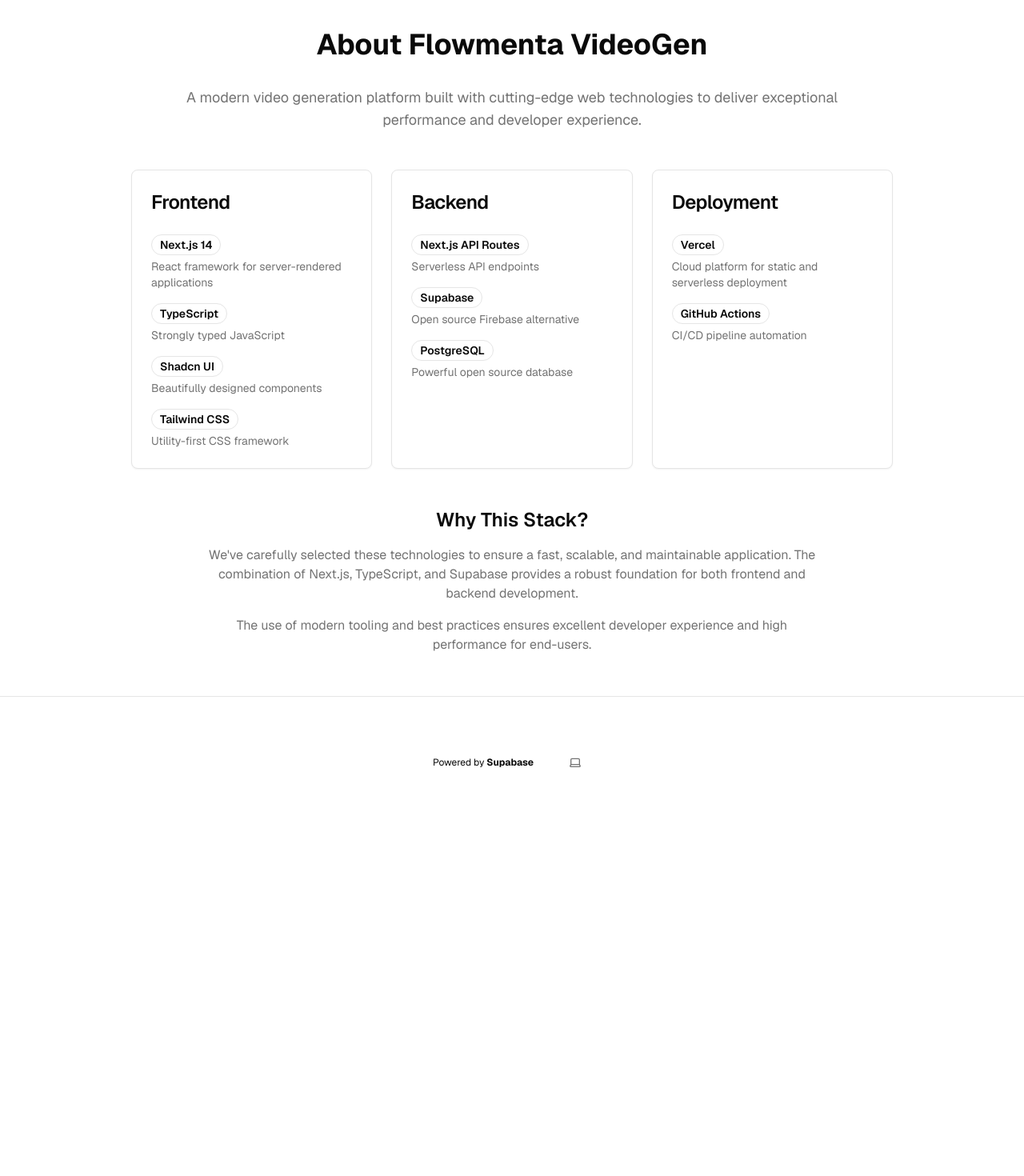
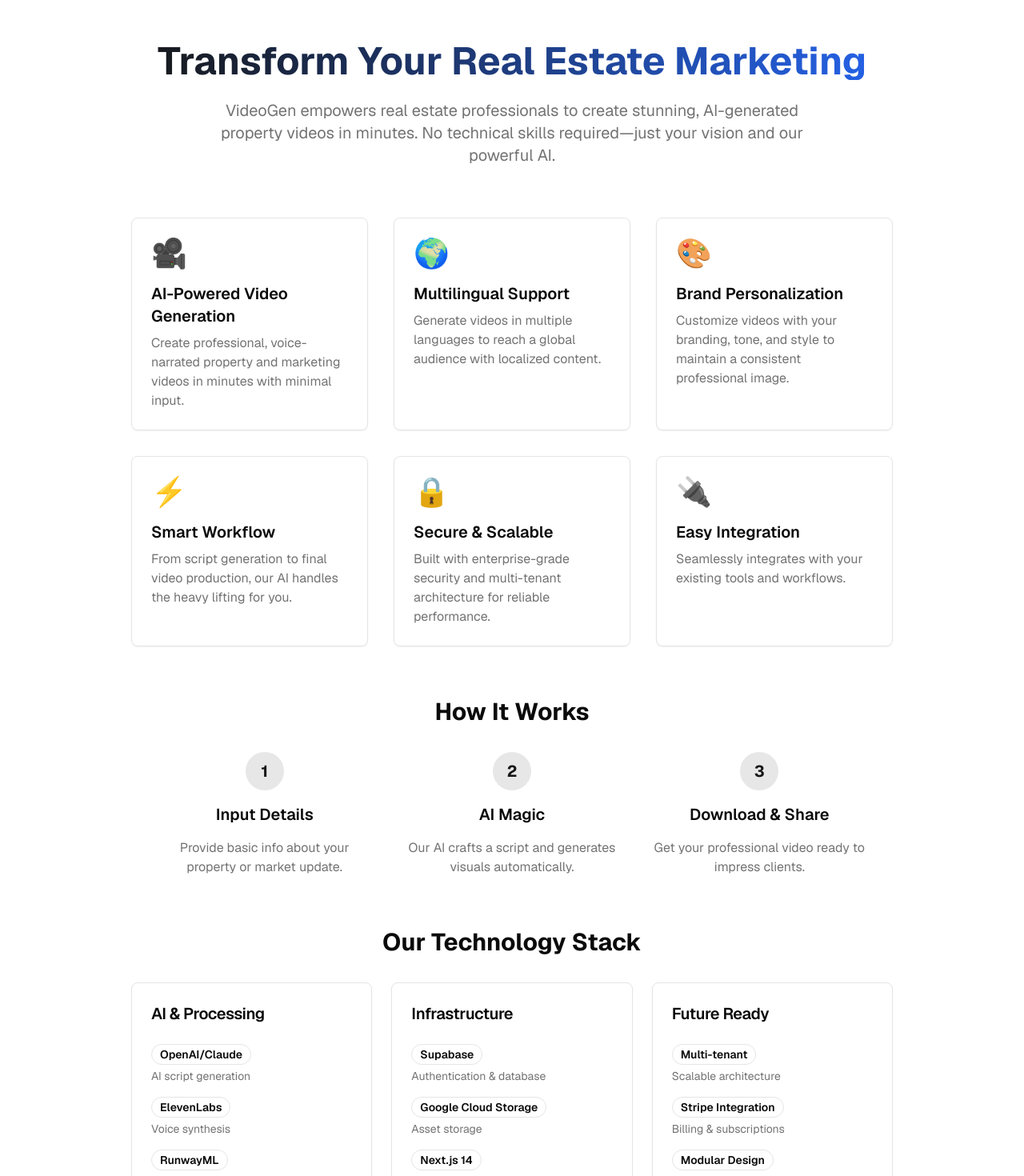
Before and after one commit to wtan116/flowmenta-videogen, a Next.js app: page /about in a window 1280 px wide. Shown: the part 80-1550 px from the top of the page at 80% size. Before the commit the page ends 1115 px from the top, so only its background shows below. Built offline with nearby package versions, Linux system fonts and the light colour scheme; no server answers.

Commit message:
feat: update about page with PRD-aligned content and design

```diff
--- a/app/about/page.tsx
+++ b/app/about/page.tsx
@@ -1,50 +1,119 @@
 import { Card, CardContent, CardHeader, CardTitle } from "@/components/ui/card";
 import { Badge } from "@/components/ui/badge";
+import { Button } from "@/components/ui/button";
+import Link from "next/link";
+
+const features = [
+  {
+    title: "AI-Powered Video Generation",
+    description: "Create professional, voice-narrated property and marketing videos in minutes with minimal input.",
+    icon: "🎥"
+  },
+  {
+    title: "Multilingual Support",
+    description: "Generate videos in multiple languages to reach a global audience with localized content.",
+    icon: "🌍"
+  },
+  {
+    title: "Brand Personalization",
+    description: "Customize videos with your branding, tone, and style to maintain a consistent professional image.",
+    icon: "🎨"
+  },
+  {
+    title: "Smart Workflow",
+    description: "From script generation to final video production, our AI handles the heavy lifting for you.",
+    icon: "⚡"
+  },
+  {
+    title: "Secure & Scalable",
+    description: "Built with enterprise-grade security and multi-tenant architecture for reliable performance.",
+    icon: "🔒"
+  },
+  {
+    title: "Easy Integration",
+    description: "Seamlessly integrates with your existing tools and workflows.",
+    icon: "🔌"
+  },
+];
 
 const techStack = [
   {
-    category: "Frontend",
+    category: "AI & Processing",
     items: [
-      { name: "Next.js 14", description: "React framework for server-rendered applications" },
-      { name: "TypeScript", description: "Strongly typed JavaScript" },
-      { name: "Shadcn UI", description: "Beautifully designed components" },
-      { name: "Tailwind CSS", description: "Utility-first CSS framework" },
+      { name: "OpenAI/Claude", description: "AI script generation" },
+      { name: "ElevenLabs", description: "Voice synthesis" },
+      { name: "RunwayML", description: "Video generation" },
     ],
   },
   {
-    category: "Backend",
+    category: "Infrastructure",
     items: [
-      { name: "Next.js API Routes", description: "Serverless API endpoints" },
-      { name: "Supabase", description: "Open source Firebase alternative" },
-      { name: "PostgreSQL", description: "Powerful open source database" },
+      { name: "Supabase", description: "Authentication & database" },
+      { name: "Google Cloud Storage", description: "Asset storage" },
+      { name: "Next.js 14", description: "Full-stack framework" },
     ],
   },
   {
-    category: "Deployment",
+    category: "Future Ready",
     items: [
-      { name: "Vercel", description: "Cloud platform for static and serverless deployment" },
-      { name: "GitHub Actions", description: "CI/CD pipeline automation" },
+      { name: "Multi-tenant", description: "Scalable architecture" },
+      { name: "Stripe Integration", description: "Billing & subscriptions" },
+      { name: "Modular Design", description: "Easy feature expansion" },
     ],
   },
 ];
 
 export default function AboutPage() {
   return (
-    <div className="container mx-auto px-4 py-8">
-      <h1 className="text-4xl font-bold mb-8 text-center">About Flowmenta VideoGen</h1>
-
-      <div className="max-w-4xl mx-auto mb-12">
-        <p className="text-lg text-muted-foreground mb-6 text-center">
-          A modern video generation platform built with cutting-edge web technologies to deliver
-          exceptional performance and developer experience.
+    <div className="container mx-auto px-4 py-12">
+      <div className="text-center mb-16">
+        <h1 className="text-4xl md:text-5xl font-bold mb-6 bg-gradient-to-r from-primary to-blue-600 bg-clip-text text-transparent">
+          Transform Your Real Estate Marketing
+        </h1>
+        <p className="text-xl text-muted-foreground max-w-3xl mx-auto">
+          VideoGen empowers real estate professionals to create stunning, AI-generated property videos in minutes.
+          No technical skills required—just your vision and our powerful AI.
         </p>
       </div>
 
+      <div className="grid md:grid-cols-2 lg:grid-cols-3 gap-8 mb-16">
+        {features.map((feature, index) => (
+          <Card key={index} className="h-full hover:shadow-lg transition-shadow">
+            <CardContent className="p-6">
+              <div className="text-4xl mb-4">{feature.icon}</div>
+              <h3 className="text-xl font-semibold mb-2">{feature.title}</h3>
+              <p className="text-muted-foreground">{feature.description}</p>
+            </CardContent>
+          </Card>
+        ))}
+      </div>
+
+      <div className="mb-16 text-center">
+        <h2 className="text-3xl font-bold mb-8">How It Works</h2>
+        <div className="max-w-4xl mx-auto grid md:grid-cols-3 gap-8">
+          {[
+            { step: 1, title: "Input Details", description: "Provide basic info about your property or market update." },
+            { step: 2, title: "AI Magic", description: "Our AI crafts a script and generates visuals automatically." },
+            { step: 3, title: "Download & Share", description: "Get your professional video ready to impress clients." },
+          ].map((item) => (
+            <div key={item.step} className="space-y-4">
+              <div className="w-12 h-12 rounded-full bg-primary/10 flex items-center justify-center mx-auto text-primary text-xl font-bold">
+                {item.step}
+              </div>
+              <h3 className="text-xl font-semibold">{item.title}</h3>
+              <p className="text-muted-foreground">{item.description}</p>
+            </div>
+          ))}
+        </div>
+      </div>
+
+      <div className="mb-16">
+        <h2 className="text-3xl font-bold mb-8 text-center">Our Technology Stack</h2>
         <div className="grid md:grid-cols-2 lg:grid-cols-3 gap-6">
           {techStack.map((section) => (
             <Card key={section.category} className="h-full">
               <CardHeader>
-              <CardTitle className="text-2xl">{section.category}</CardTitle>
+                <CardTitle className="text-xl">{section.category}</CardTitle>
               </CardHeader>
               <CardContent>
                 <div className="space-y-4">
@@ -65,19 +134,20 @@
             </Card>
           ))}
         </div>
+      </div>
 
-      <div className="mt-12 text-center">
-        <h2 className="text-2xl font-semibold mb-4">Why This Stack?</h2>
-        <div className="max-w-3xl mx-auto text-muted-foreground space-y-4">
-          <p>
-            We've carefully selected these technologies to ensure a fast, scalable, and maintainable
-            application. The combination of Next.js, TypeScript, and Supabase provides a robust
-            foundation for both frontend and backend development.
+      <div className="text-center bg-muted/50 rounded-xl p-8 max-w-4xl mx-auto">
+        <h2 className="text-3xl font-bold mb-4">Ready to Transform Your Real Estate Marketing?</h2>
+        <p className="text-muted-foreground mb-8">
+          Join leading real estate professionals who are already using VideoGen to save time and impress clients with stunning video content.
         </p>
-          <p>
-            The use of modern tooling and best practices ensures excellent developer experience
-            and high performance for end-users.
-          </p>
+        <div className="flex gap-4 justify-center">
+          <Button asChild size="lg">
+            <Link href="/sign-up">Get Started Free</Link>
+          </Button>
+          <Button variant="outline" asChild size="lg">
+            <Link href="/faq">Learn More</Link>
+          </Button>
         </div>
       </div>
     </div>
```
Also changed, not shown: 2 other files (tests, documents, lock files or other folders). Lines whose indentation alone changed are shown as unchanged.
